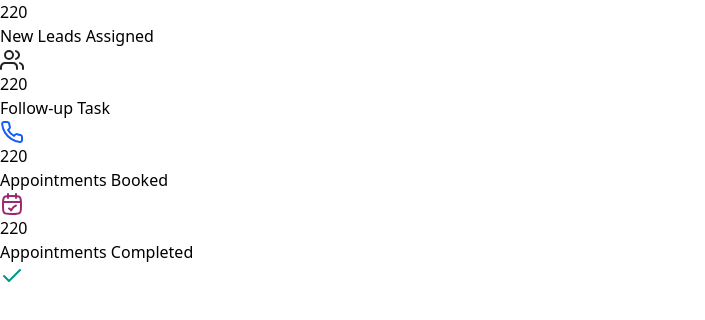
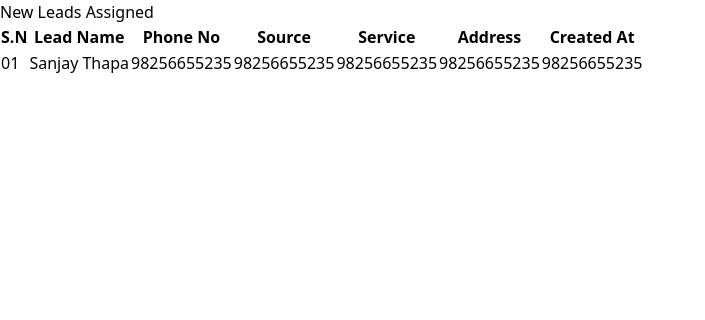
Before and after one commit to Groot-001/Current_Project, a React (Vite) app: page / in a window 1280 px wide. Shown: the top 320 px of the page, without its empty margins (0-705 px from the left). Built offline with nearby package versions, Linux system fonts and the light colour scheme.

Commit message:
LeadTable Updation

```diff
--- a/src/components/LeadTable.tsx
+++ b/src/components/LeadTable.tsx
@@ -1,11 +1,44 @@
-import React from 'react';
-
 const LeadTable = () => {
   return (
-    <div>
+    <>
+      <div className="w-full bg-[#FFFFFF] rounded-2xl flex flex-col gap-6 shadow-[0_0_16px_#0000000A] p-6">
+        <div className="w-full flex flex-col gap-3 ">
+          <div>
+            <span>New Leads Assigned</span>
+          </div>
+          <div>
+            <table className="w-full ">
+              <thead>
+                <tr>
+                  <th>S.N</th>
+                  <th>Lead Name</th>
+                  <th>Phone No</th>
+                  <th>Source</th>
+                  <th>Service</th>
+                  <th>Address</th>
+                  <th>Created At</th>
+                </tr>
+              </thead>
 
-    </div>
+              <tbody>
+                <tr>
+                  <td>01</td>
+                  <td>Sanjay Thapa</td>
+                  <td>98256655235</td>
+                  <td>98256655235</td>
+                  <td>98256655235</td>
+                  <td>98256655235</td>
+                  <td>98256655235</td>
+                </tr>
+              </tbody>
+            </table>
+          </div>
+        </div>
+      </div>
+    </>
   );
-}
+};
 
 export default LeadTable;
+
+// box-shadow: 0px 0px 16px 0px #0000000A;
--- a/src/pages/Dashboard.tsx
+++ b/src/pages/Dashboard.tsx
@@ -1,7 +1,8 @@
 // import Header from "../components/Header";
 // import Sidebar from "../components/Sidebar";
 // import Toolbar from "../components/Toolbar";
-import Summary from "../components/Summary";
+// import Summary from "../components/Summary";
+import LeadTable from "../components/LeadTable";
 
 const Dashboard = () => {
   return (
@@ -11,7 +12,8 @@ const Dashboard = () => {
         {/* <Header /> */}
         {/* <Sidebar /> */}
         {/* <Toolbar /> */}
-        <Summary />
+        {/* <Summary /> */}
+        <LeadTable />
       </div>
     </>
   );
```
